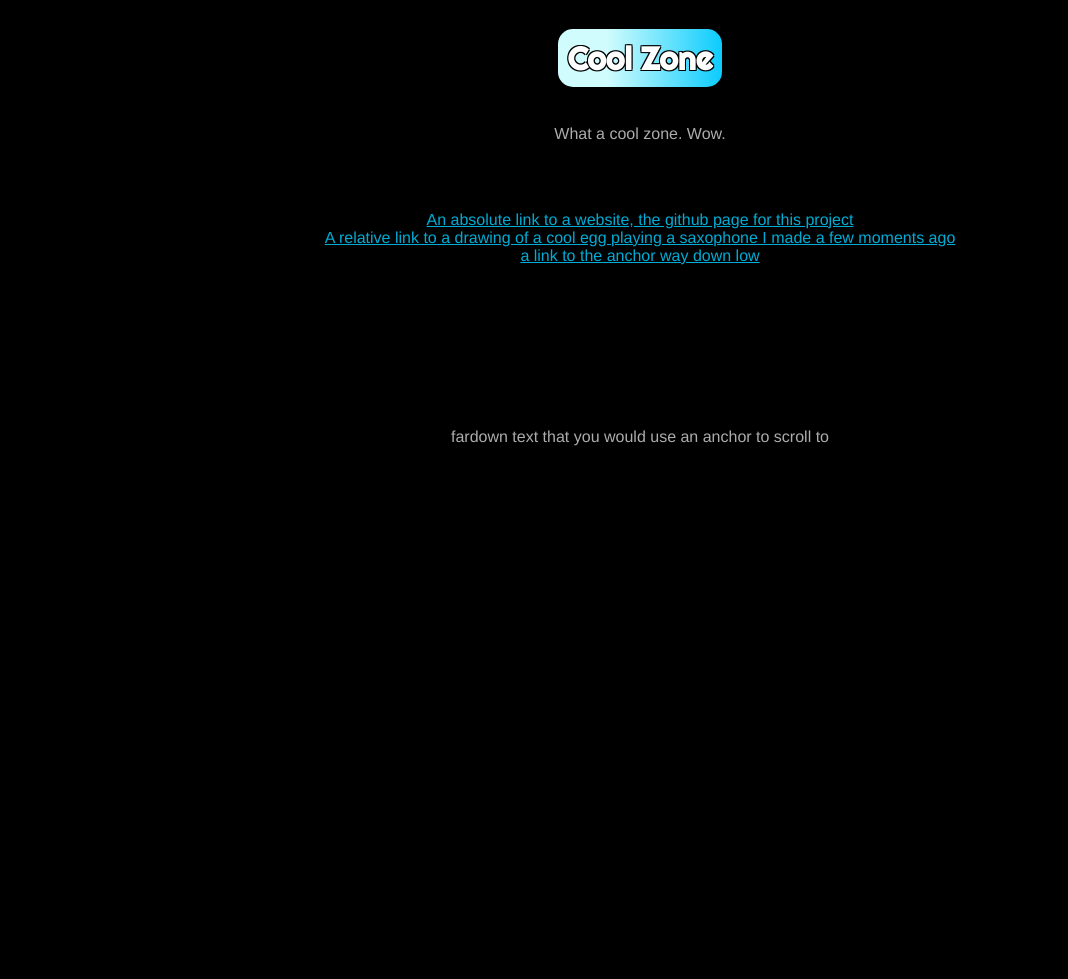
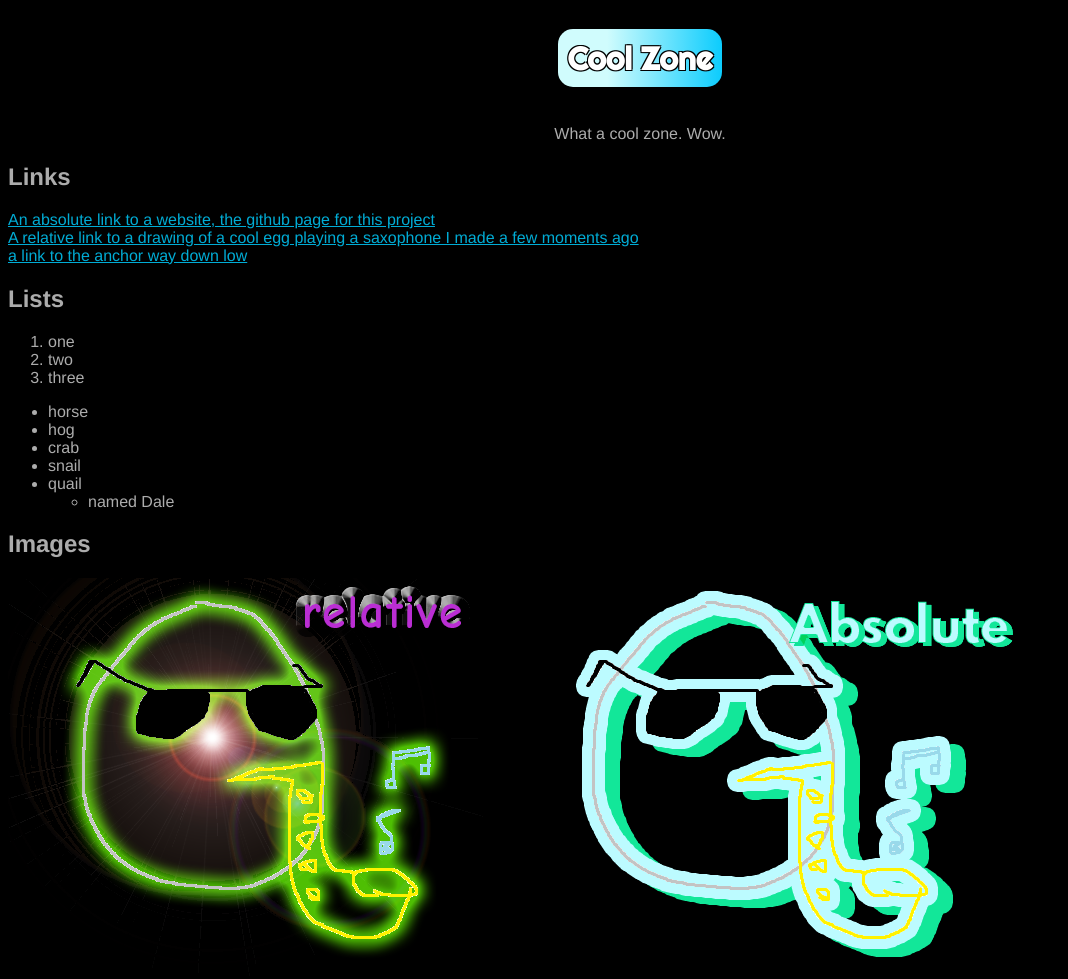
Before and after one commit to nivomi/nivomi.github.io, a plain HTML site: page index.html in a window 1280 px wide. Shown: the top 979 px of the page, without its empty margins (0-1068 px from the left). Before the commit the page ends 800 px from the top, so only its background shows below. Drawn offline with nearby package versions, Linux system fonts and the light colour scheme.

Commit message:
Added images and lists

```diff
--- a/index.html
+++ b/index.html
@@ -12,15 +12,33 @@
 </head>
 <body>
 <div class="center">  <h1>Cool Zone</h1>
-<p>What a cool zone. Wow.</p>
+<p>What a cool zone. Wow.</p></div>
 <h2>Links</h2>
 <p><a href="https://github.com/nivomi/nivomi.github.io">An absolute link to a website, the github page for this project</a><br/>
 <a href="coolegg.png">A relative link to a drawing of a cool egg playing a saxophone I made a few moments ago</a><br/>
 <a href="#anchor">a link to the anchor way down low</a></p>
 <h2>Lists</h2>
+<ol>
+  <li>one</li>
+  <li>two</li>
+  <li>three</li>
+</ol>
+<ul>
+  <li>horse</li>
+  <li>hog</li>
+  <li>crab</li>
+  <li>snail</li>
+  <li>quail
+    <ul>
+      <li>named Dale</li>
+    </ul>
+  </li>
+
+</ul>
 <h2>Images</h2>
+<img src="cooleregg.png"/><img src="http://nivomi.github.io/vaporegg.png"/>
 <h2>CSS attributes</h2>
 <p>fardown text that you would use an anchor to scroll to<p>
-</div>
+
 </body>
 </html>
--- a/main.css
+++ b/main.css
@@ -1,6 +1,7 @@
 body{
   background-color:black;
   font-family: 'Arimo', sans-serif;
+  color:#acacac;
 }
 h1{
   color:white;
```
Also changed, not shown: cooleregg.png (added), vaporegg.png (added).
